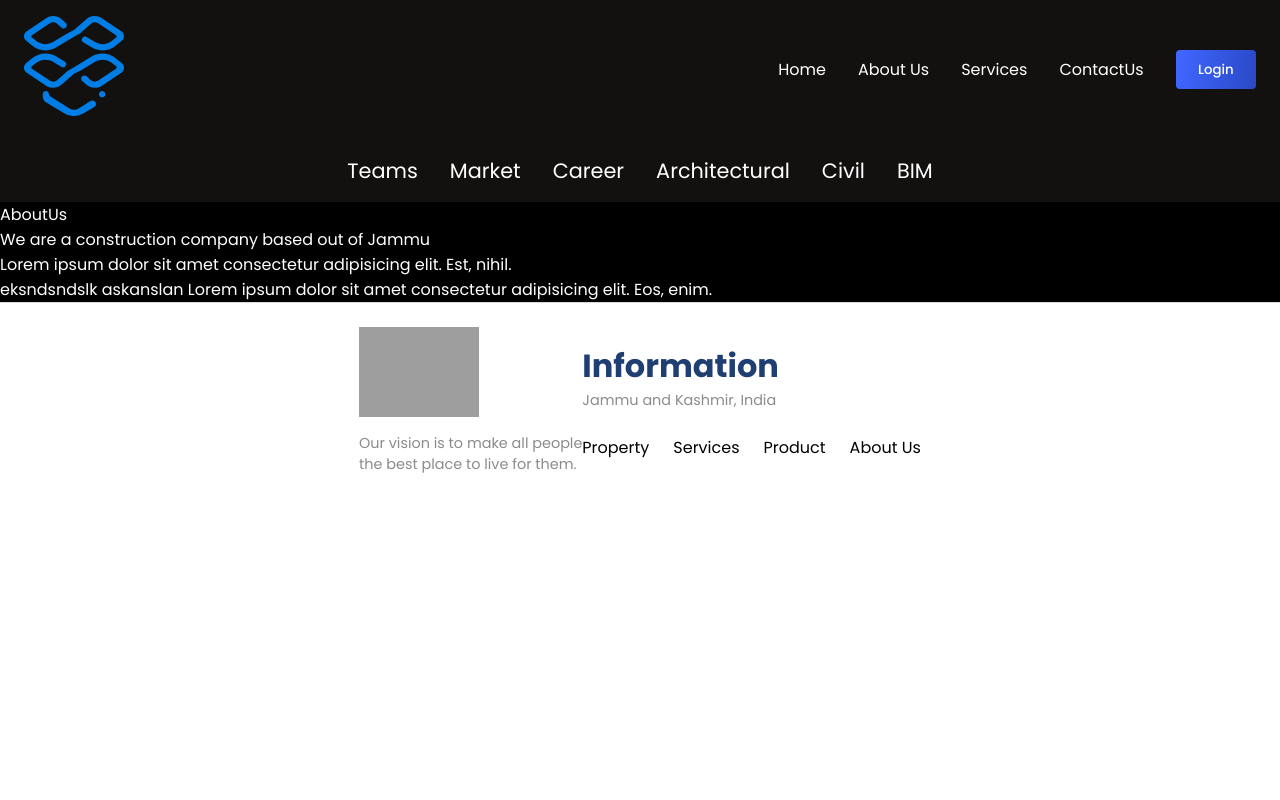
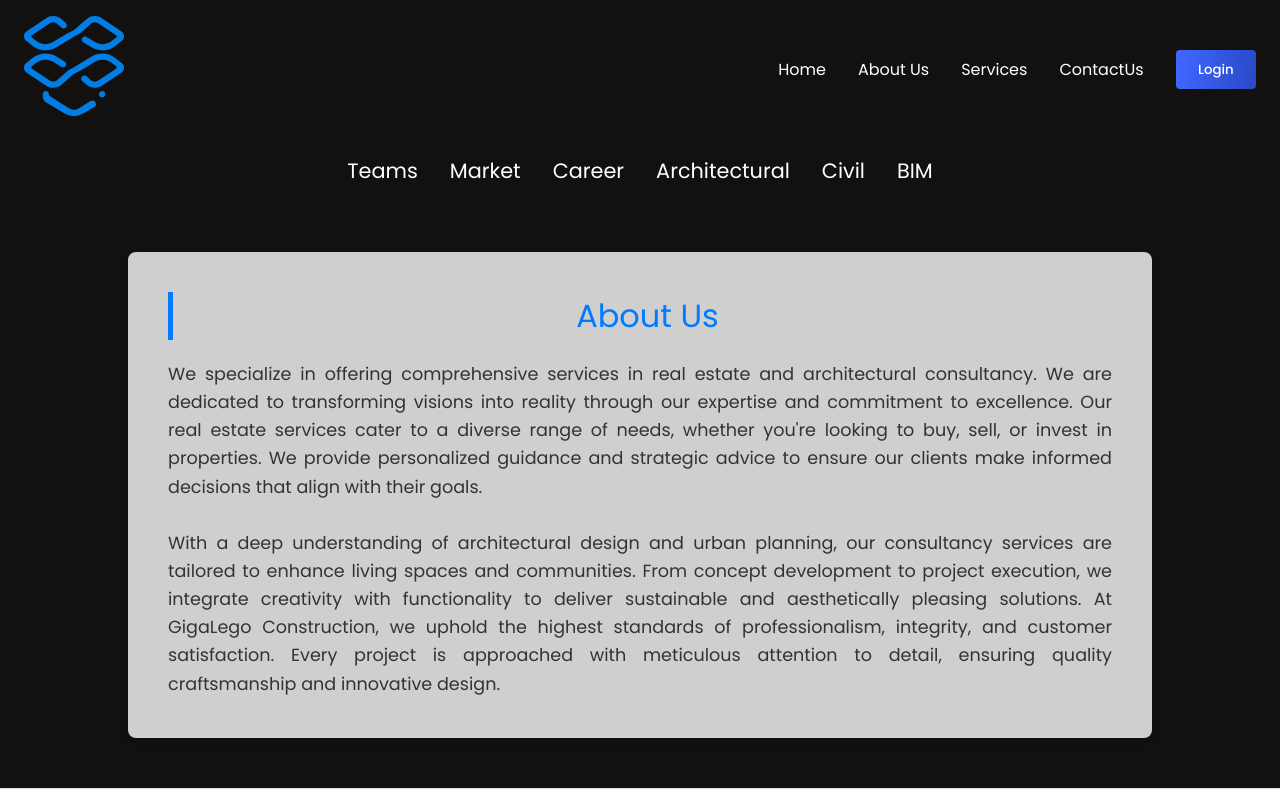
Before and after one commit to 092vk/GigaLegoConstruction, a React (Vite) app: page /AboutUs in a window 1280 px wide. Shown: the top 800 px of the page. Built offline with nearby package versions, Linux system fonts and the light colour scheme; grey boxes are pictures that could not be loaded.

Commit message:
Modify About

```diff
--- a/src/pages/AboutUs/AboutUs.css
+++ b/src/pages/AboutUs/AboutUs.css
@@ -1,4 +1,33 @@
-.info{
-    background-color: black;
-    color: white;
-}
+body {
+    margin: 0;
+    padding: 0;
+    font-family: Arial, sans-serif;
+    background-size: cover;
+    background-position: center;
+    background-repeat: no-repeat;
+    color: #333;
+  }
+
+  .info {
+    background-color: rgba(255, 255, 255, 0.8);
+    padding: 40px;
+    margin: 50px auto;
+    max-width: 80%;
+    border-radius: 8px;
+    box-shadow: 0 4px 8px rgba(0, 0, 0, 0.1);
+  }
+
+  .subheadings {
+    font-size: 2em;
+    margin-bottom: 20px;
+    text-align: center;
+    color: #007BFF;
+    border-left: 5px solid #007BFF;
+    padding-left: 10px;
+  }
+
+  .aboutContent {
+    line-height: 1.6;
+    text-align: justify;
+    font-size: 1.1em;
+  }
--- a/src/pages/AboutUs/AboutUs.jsx
+++ b/src/pages/AboutUs/AboutUs.jsx
@@ -3,19 +3,24 @@ import './AboutUs.css'
 
 function AboutUs() {
   return (
-    <div className='info'>AboutUs
-        <p>We are a construction company based out of Jammu
+    <div className='info'>
+        <div className='subheadings'> About Us </div>
 
-          <br />
-          Lorem ipsum dolor sit amet consectetur adipisicing elit. Est, nihil.
+        <div className='aboutContent'>
 
+        We specialize in offering comprehensive services in real estate and architectural consultancy. We are dedicated to transforming visions into reality through our expertise and commitment to excellence.
 
-          <br />
-          eksndsndslk
-          askanslan
-          Lorem ipsum dolor sit amet consectetur adipisicing elit. Eos, enim.
-        </p>
+        Our <b>real estate services</b> cater to a diverse range of needs, whether you're looking to buy, sell, or invest in properties. We provide personalized guidance and strategic advice to ensure our clients make informed decisions that align with their goals.
+
+        <br/>
+        <br/>
+
+        With a deep understanding of <b>architectural design and urban planning</b>, our consultancy services are tailored to enhance living spaces and communities. From concept development to project execution, we integrate creativity with functionality to deliver sustainable and aesthetically pleasing solutions.
+
+        At GigaLego Construction, we uphold the highest standards of professionalism, integrity, and customer satisfaction. Every project is approached with meticulous attention to detail, ensuring quality craftsmanship and innovative design.
+        </div>
     </div>
+
   )
 }
 
```
Also changed, not shown: public/About.png (added).
